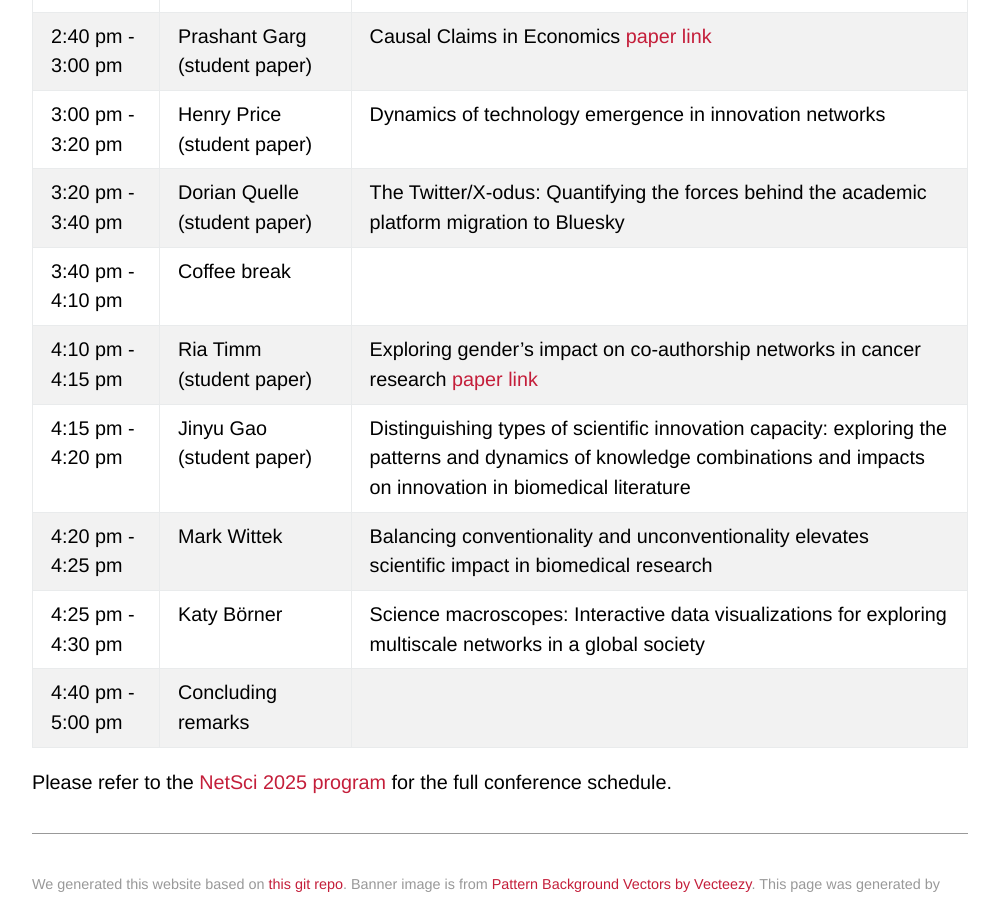
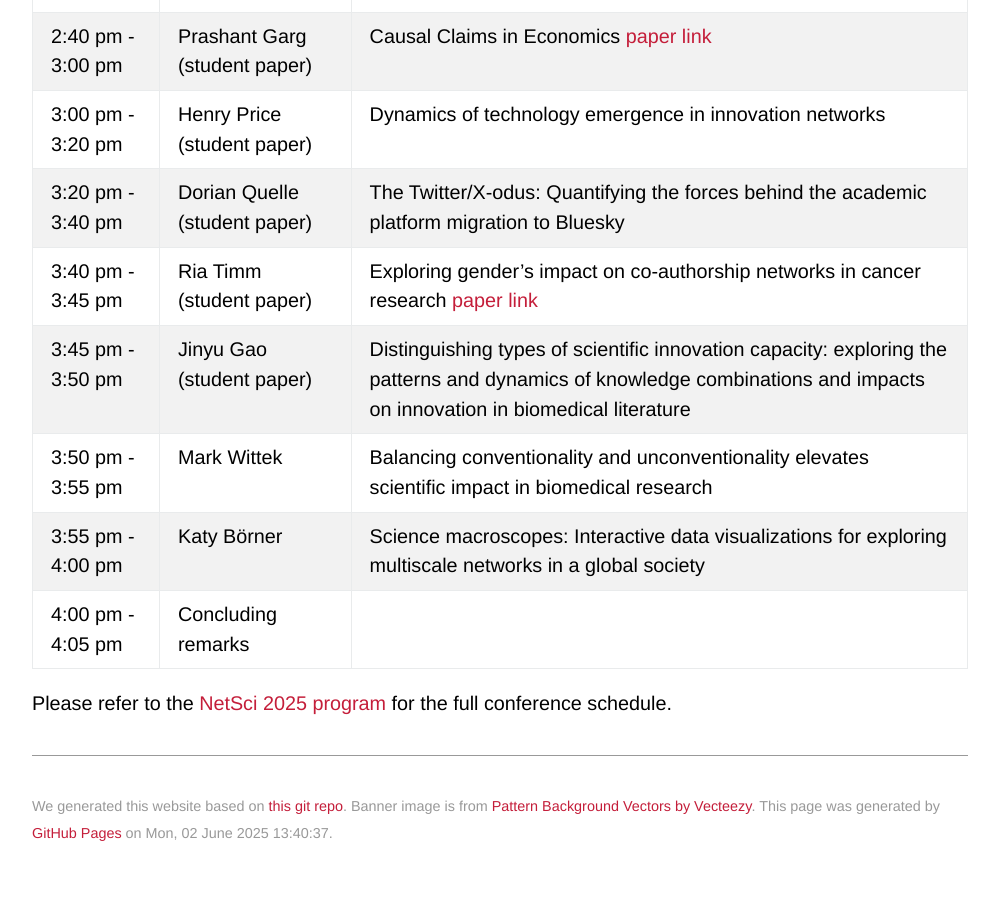
Before and after one commit to netscisci/netscisci.github.io, a Jekyll site: the page built from schedule.md, in a window 1280 px wide and 900 px high, scrolled down 1646 px. Shown: the whole window, without its empty margins (140-1139 px from the left). Built offline with Jekyll 4.4.1, drawn with Linux system fonts in a browser that asks for light colours; some web fonts are replaced; our own code applies the rules of GitHub Pages for plain Markdown files.

Commit message:
Update schedule.md

```diff
--- a/schedule.md
+++ b/schedule.md
@@ -23,11 +23,10 @@ layout: default
 | 2:40 pm - 3:00 pm   | Prashant Garg (student paper) |Causal Claims in Economics [paper link](https://arxiv.org/abs/2501.06873)|
 | 3:00 pm - 3:20 pm   | Henry Price (student paper) |Dynamics of technology emergence in innovation networks|
 | 3:20 pm - 3:40 pm   | Dorian Quelle (student paper) |The Twitter/X-odus: Quantifying the forces behind the academic platform migration to Bluesky|
-| 3:40 pm - 4:10 pm   | Coffee break ||
-| 4:10 pm - 4:15 pm   | Ria Timm (student paper) |Exploring gender’s impact on co-authorship networks in cancer research [paper link](https://github.com/netscisci/netscisci.github.io/blob/main/assets/papers/NetSciSci2025_paper_8.pdf)|
-| 4:15 pm - 4:20 pm   | Jinyu Gao (student paper) |Distinguishing types of scientific innovation capacity: exploring the patterns and dynamics of knowledge combinations and impacts on innovation in biomedical literature|
-| 4:20 pm - 4:25 pm   | Mark Wittek |Balancing conventionality and unconventionality elevates scientific impact in biomedical research|
-| 4:25 pm - 4:30 pm   | Katy Börner |Science macroscopes: Interactive data visualizations for exploring multiscale networks in a global society|
-| 4:40 pm - 5:00 pm   | Concluding remarks ||
+| 3:40 pm - 3:45 pm   | Ria Timm (student paper) |Exploring gender’s impact on co-authorship networks in cancer research [paper link](https://github.com/netscisci/netscisci.github.io/blob/main/assets/papers/NetSciSci2025_paper_8.pdf)|
+| 3:45 pm - 3:50 pm   | Jinyu Gao (student paper) |Distinguishing types of scientific innovation capacity: exploring the patterns and dynamics of knowledge combinations and impacts on innovation in biomedical literature|
+| 3:50 pm - 3:55 pm   | Mark Wittek |Balancing conventionality and unconventionality elevates scientific impact in biomedical research|
+| 3:55 pm - 4:00 pm   | Katy Börner |Science macroscopes: Interactive data visualizations for exploring multiscale networks in a global society|
+| 4:00 pm - 4:05 pm   | Concluding remarks ||
 
 Please refer to the [NetSci 2025 program](https://netsci2025.github.io/) for the full conference schedule.
```
